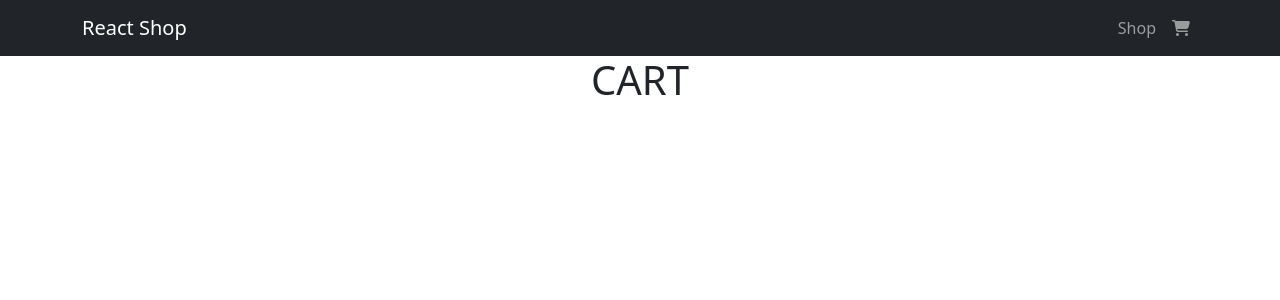
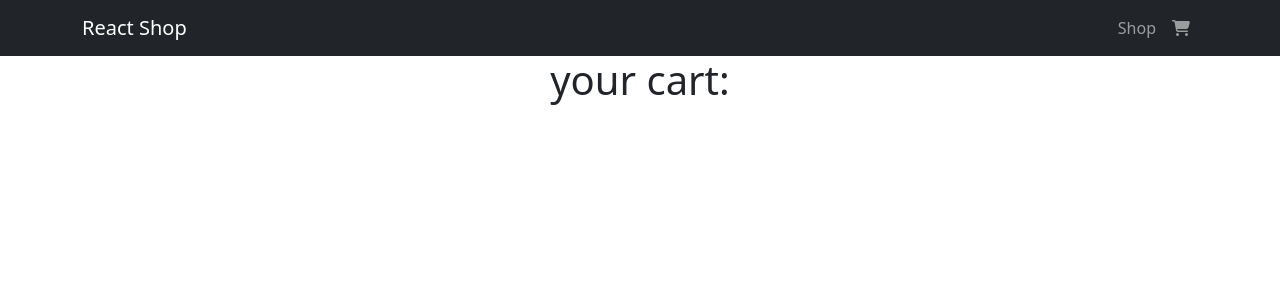
Before and after one commit to Mehdi-njfn/React-shop2, a React (Create React App) app: page /cart in a window 1280 px wide. Shown: the top 300 px of the page. Built offline with nearby package versions, Linux system fonts and the light colour scheme.

Commit message:
cart created

```diff
--- a/src/pages/cart/cart.jsx
+++ b/src/pages/cart/cart.jsx
@@ -1,8 +1,25 @@
+import { useContext } from "react";
+import { shopContext } from "../../context/shopContext";
+import Product from "../shop/product";
+import PRODUCT  from "../../data/products";
 
 
 const Cart = () => {
+  const {cartItems} = useContext(shopContext);
+
   return (
-    <h1>CART</h1>
+    <>
+      <h1>your cart:</h1>
+      <div className="row ">
+        {PRODUCT.map((p)=>{
+            if( cartItems?.some((i)=> i.id===p.id && i.count >0))
+              return <Product data={p}></Product>
+          })
+
+        }
+      </div>
+    </>
+
    );
 }
 
```
